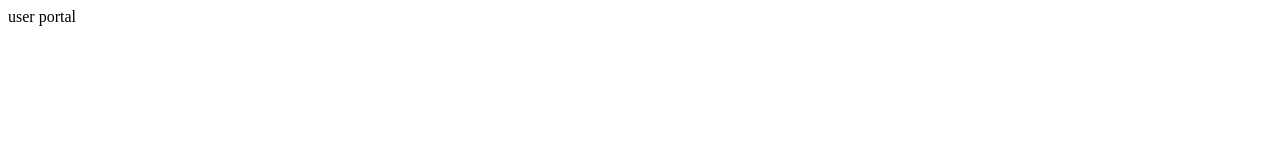
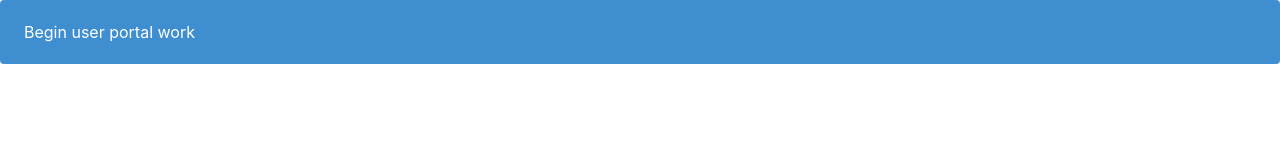
Before and after one commit to cmarr768/userportal, a React app: page index.html in a window 1280 px wide. Built offline with nearby package versions, Linux system fonts and the light colour scheme.

Commit message:
added bulma and font awesome cdn

```diff
--- a/index.html
+++ b/index.html
@@ -1 +1,16 @@
-user portal
+<!DOCTYPE html>
+<html lang="en">
+
+<head>
+    <meta charset="UTF-8">
+    <title>User Portal</title>
+</head>
+<link rel="stylesheet" href="https://maxcdn.bootstrapcdn.com/font-awesome/4.6.3/css/font-awesome.min.css">
+<link rel="stylesheet" href="https://cdnjs.cloudflare.com/ajax/libs/bulma/0.3.0/css/bulma.min.css">
+<body>
+<div class="notification is-info">
+  Begin user portal work
+</div>
+</body>
+
+</html>
```
